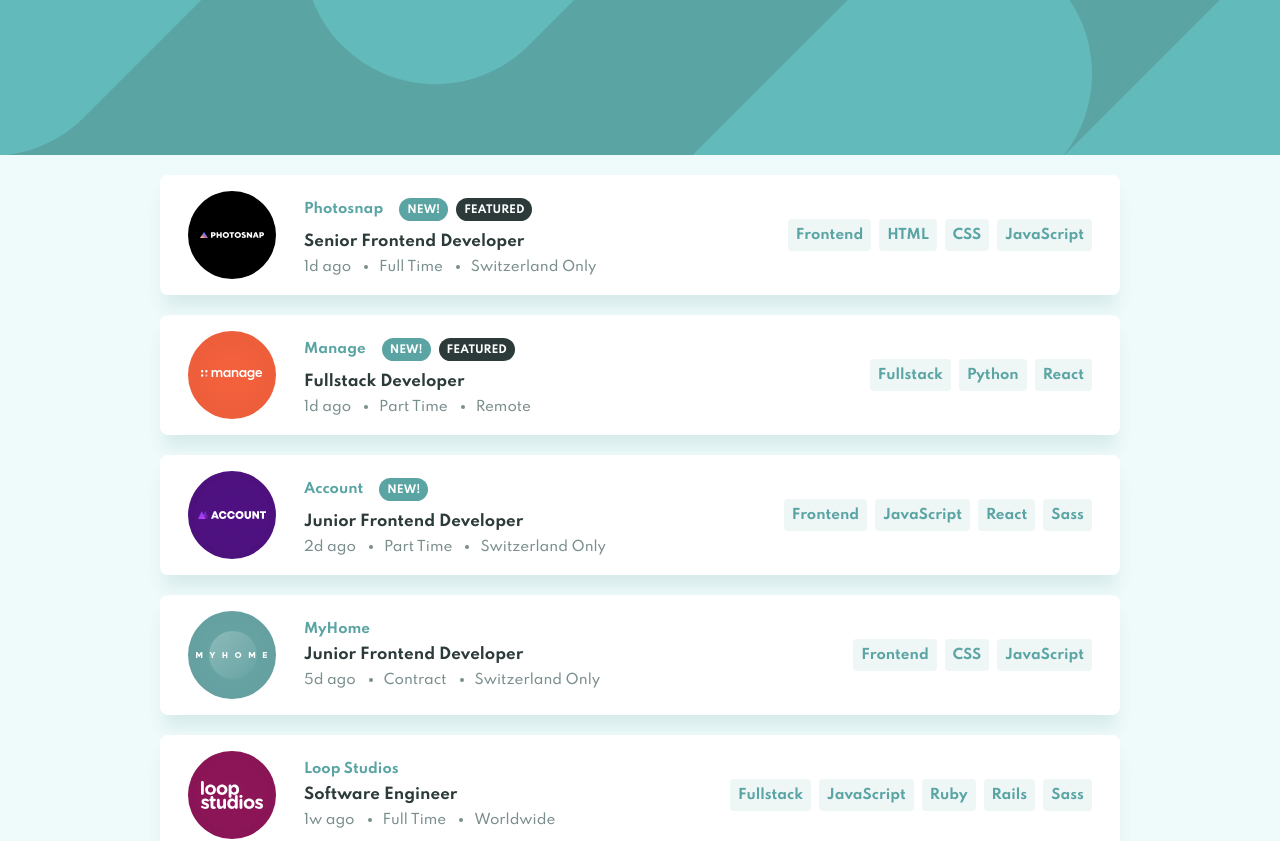
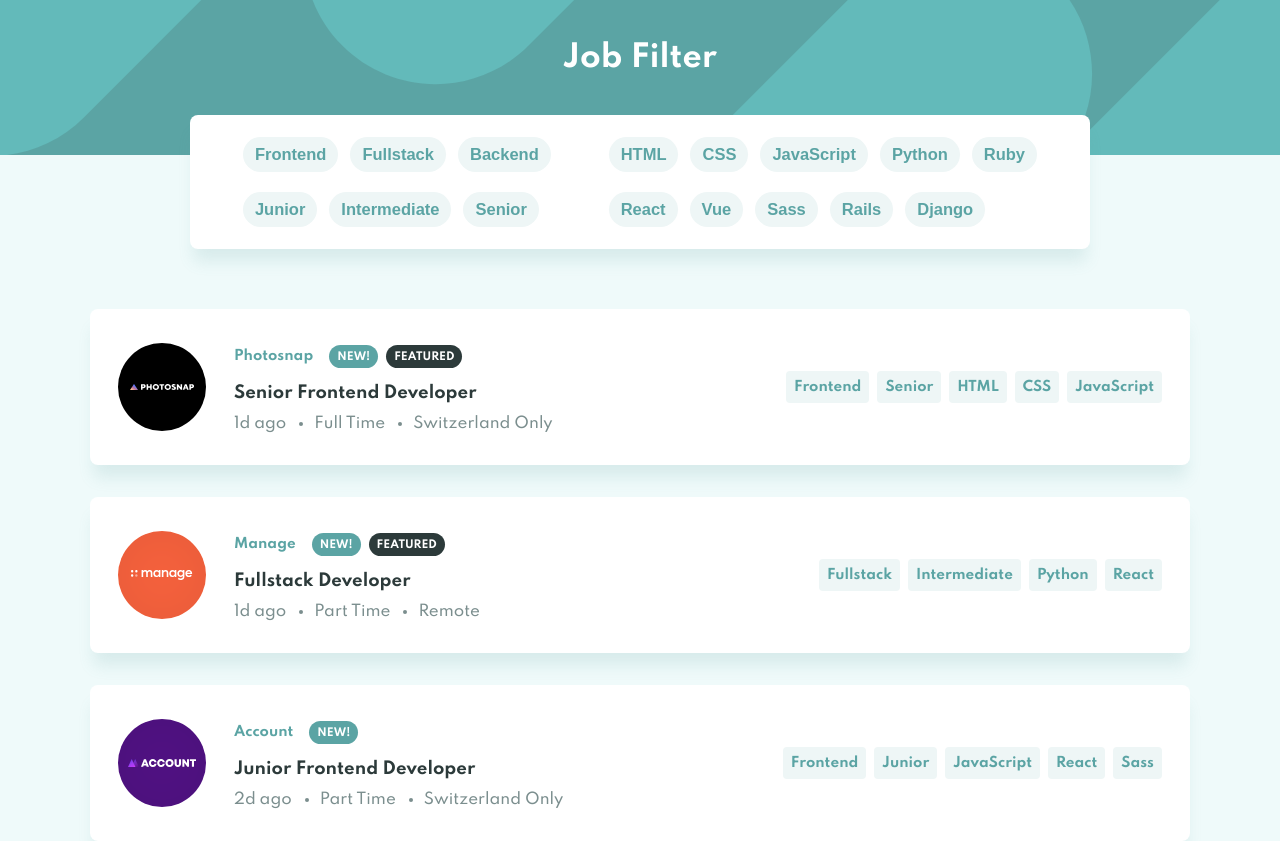
Before and after one commit to nikkypyra/filter-job-listings, a Vue app: page / in a window 1280 px wide. Shown: the top 841 px of the page. Built offline with nearby package versions, Linux system fonts and the light colour scheme.

Commit message:
feat: add filter buttons

```diff
--- a/src/App.vue
+++ b/src/App.vue
@@ -1,6 +1,7 @@
 <template>
   <div id="app">
     <Header />
+    <FilterButtons />
     <JobCards />
     <Attribution />
   </div>
@@ -11,12 +12,14 @@
 import Header from "./components/Header.vue";
 import Attribution from "./components/Attribution.vue";
 import JobCards from "./components/JobCards.vue";
+import FilterButtons from "./components/FilterButtons.vue";
 
 @Component({
   components: {
     Header,
     Attribution,
     JobCards,
+    FilterButtons,
   },
 })
 export default class App extends Vue {}
--- a/src/assets/styles/_variables.scss
+++ b/src/assets/styles/_variables.scss
@@ -11,6 +11,7 @@
 $fontSize15px: 15px;
 
 $fontWeight500: 500;
+$fontWeight600: 600;
 $fontWeight700: 700;
 
 // Breakpoints
--- a/src/assets/styles/main.scss
+++ b/src/assets/styles/main.scss
@@ -1,6 +1,6 @@
 @import "./_variables";
 
-@import url("https://fonts.googleapis.com/css2?family=Spartan:wght@500;700&display=swap");
+@import url("https://fonts.googleapis.com/css2?family=Spartan:wght@500;600;700&display=swap");
 
 * {
   box-sizing: border-box;
--- a/src/components/Button.vue
+++ b/src/components/Button.vue
@@ -1,5 +1,5 @@
 <template>
-  <span class="button">{{ label }}</span>
+  <button>{{label}}</button>
 </template>
 
 <script lang="ts">
@@ -12,12 +12,14 @@
 </script>
 
 <style lang="scss">
-.button {
+button {
   display: inline;
   color: $colorPrimary;
   background-color: $colorFilterTablets;
-  font-weight: $fontWeight700;
+  font-size: 1.1em;
+  font-weight: $fontWeight600;
   padding: 8px 12px 8px;
   border-radius: 20px;
+  border: none;
 }
 </style>
--- /dev/null
+++ b/src/components/FilterButtons.vue
@@ -0,0 +1,76 @@
+<template>
+  <div class="filterContainer">
+    <div class="roles">
+    <Button v-for="role in roles" :key="role" :label="role" />
+    </div>
+    <div class="levels">
+    <Button v-for="level in levels" :key="level" :label="level" />
+    </div>
+    <div class="languages">
+    <Button v-for="language in languages" :key="language" :label="language" />
+    </div>
+    <div class="tools">
+    <Button v-for="tool in tools" :key="tool" :label="tool" />
+    </div>
+  </div>
+</template>
+
+<script lang="ts">
+import { Component, Vue, Prop } from "vue-property-decorator";
+import { Role, Language, Level, Tool } from "@/types/jobs.types";
+import Button from "./Button.vue";
+
+@Component({
+  components: {
+    Button
+  },
+})
+export default class FilterButtons extends Vue {
+
+ get roles(): Role[] {
+   return Object.values(Role).map((value) => value)
+ }
+
+ get levels(): Level[] {
+   return Object.values(Level).map((value) => value)
+ }
+
+ get languages(): Language[] {
+   return Object.values(Language).map((value) => value)
+ }
+
+ get tools(): Tool[] {
+   return Object.values(Tool).map((value) => value)
+ }
+}
+</script>
+
+<style lang="scss">
+.filterContainer {
+  display: grid;
+  grid-template-columns: 2;
+  grid-template-rows: 2;
+  gap: 8px;
+  justify-content: space-around;
+  background-color: $colorWhite;
+  max-width: 900px;
+  margin: -40px auto;
+  padding: 16px 28px;
+  border-radius: 8px;
+  box-shadow: 0px 16px 16px -4px $colorBoxShadow;
+
+  .roles {
+    grid-column: 1;
+    grid-row: 1;
+  }
+
+  .languages {
+    grid-column: 2;
+    grid-row: 1;
+  }
+
+  button {
+    margin: 6px;
+  }
+}
+</style>
--- a/src/components/Header.vue
+++ b/src/components/Header.vue
@@ -1,5 +1,7 @@
 <template>
-  <div class="header" />
+  <div class="header">
+    <h1>Job Filter</h1>
+  </div>
 </template>
 
 <script lang="ts">
@@ -19,5 +21,11 @@
   @media only screen and (min-width: 400px) {
     background-image: url("../assets/images/bg-header-desktop.svg");
   }
+
+  h1 {
+    color: $colorWhite;
+    text-align: center;
+    padding-top: 40px;
+  }
 }
 </style>
--- a/src/components/JobCard.vue
+++ b/src/components/JobCard.vue
@@ -35,6 +35,7 @@
     <Skills
       :role="job.role"
       :languages="job.languages"
+      :level="job.level"
       :tools="job.tools"
       class="skills"
     />
@@ -67,8 +68,8 @@
   justify-content: space-between;
   align-items: center;
   background-color: $colorWhite;
-  margin: 20px;
-  padding: 16px 28px;
+  margin: 32px 0;
+  padding: 32px 28px;
   border-radius: 8px;
   box-shadow: 0px 16px 16px -4px $colorBoxShadow;
 
@@ -102,8 +103,9 @@
       }
 
       .position {
-        padding-top: 8px;
+        padding-top: 12px;
         color: $colorSecondary;
+        font-size: 1.1em;
         font-weight: $fontWeight700;
       }
 
@@ -111,8 +113,7 @@
         display: flex;
         flex-direction: row;
         color: $colorTertiary;
-        font-size: 0.9em;
-        padding-top: 8px;
+        padding-top: 12px;
 
         .postedAt {
           margin-right: 28px;
--- a/src/components/JobCards.vue
+++ b/src/components/JobCards.vue
@@ -26,7 +26,7 @@
 
 <style lang="scss">
 .cards {
-  max-width: 1000px;
-  margin: 0 auto;
+  max-width: 1100px;
+  margin: 100px auto;
 }
 </style>
--- a/src/components/Skills.vue
+++ b/src/components/Skills.vue
@@ -2,6 +2,9 @@
   <div class="skills">
     <div>
       <span class="skill">{{ role }}</span>
+    </div>
+    <div>
+      <span class="skill">{{ level }}</span>
     </div>
     <div v-for="language in languages" :key="language">
       <span class="skill">{{ language }}</span>
@@ -13,12 +16,13 @@
 </template>
 
 <script lang="ts">
-import { Role, Language, Tool } from "@/types/jobs.types";
+import { Role, Language, Level, Tool } from "@/types/jobs.types";
 import { Component, Vue, Prop } from "vue-property-decorator";
 
 @Component
 export default class JobCards extends Vue {
   @Prop({ required: true }) role!: Role;
+  @Prop({ required: true }) level!: Level;
   @Prop({ required: true }) languages!: Language[];
   @Prop({ required: true }) tools!: Tool[];
 }
```
